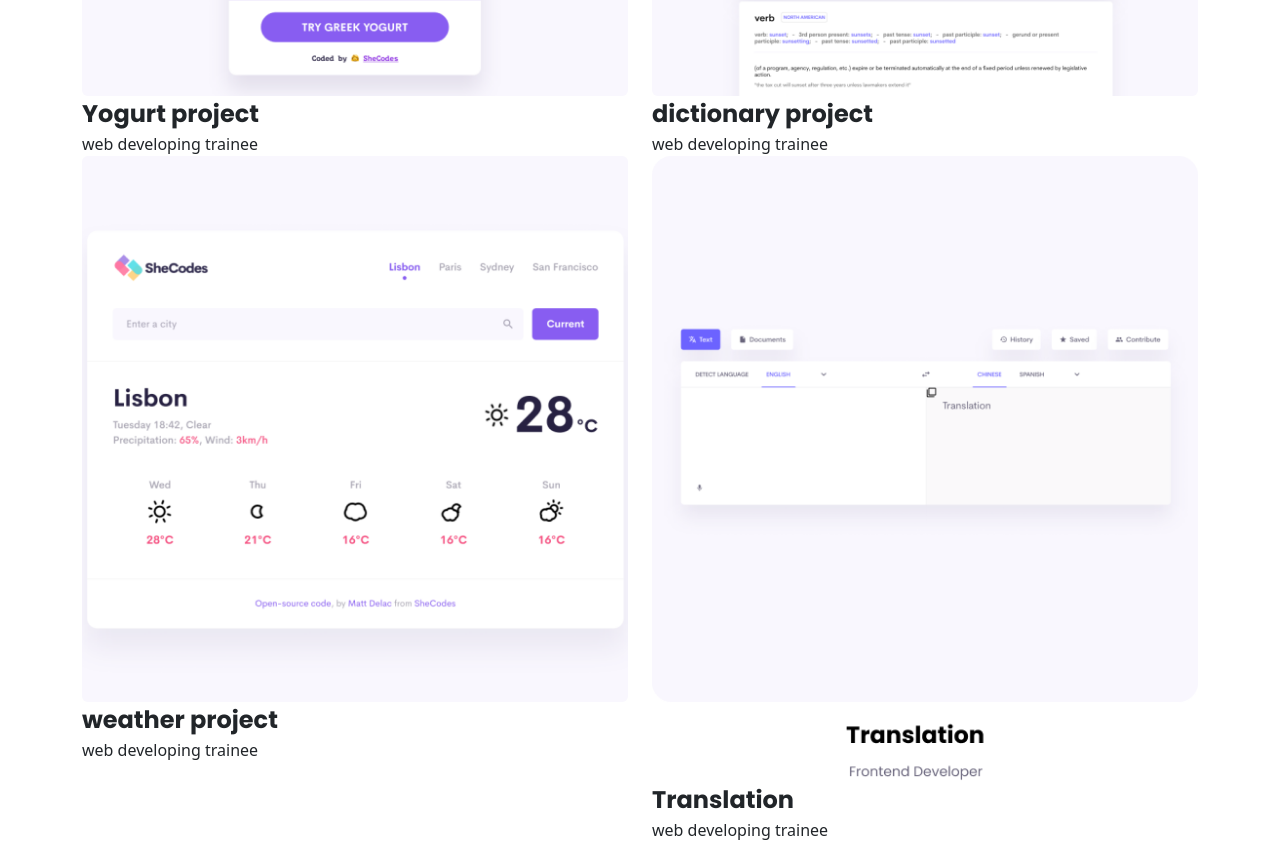
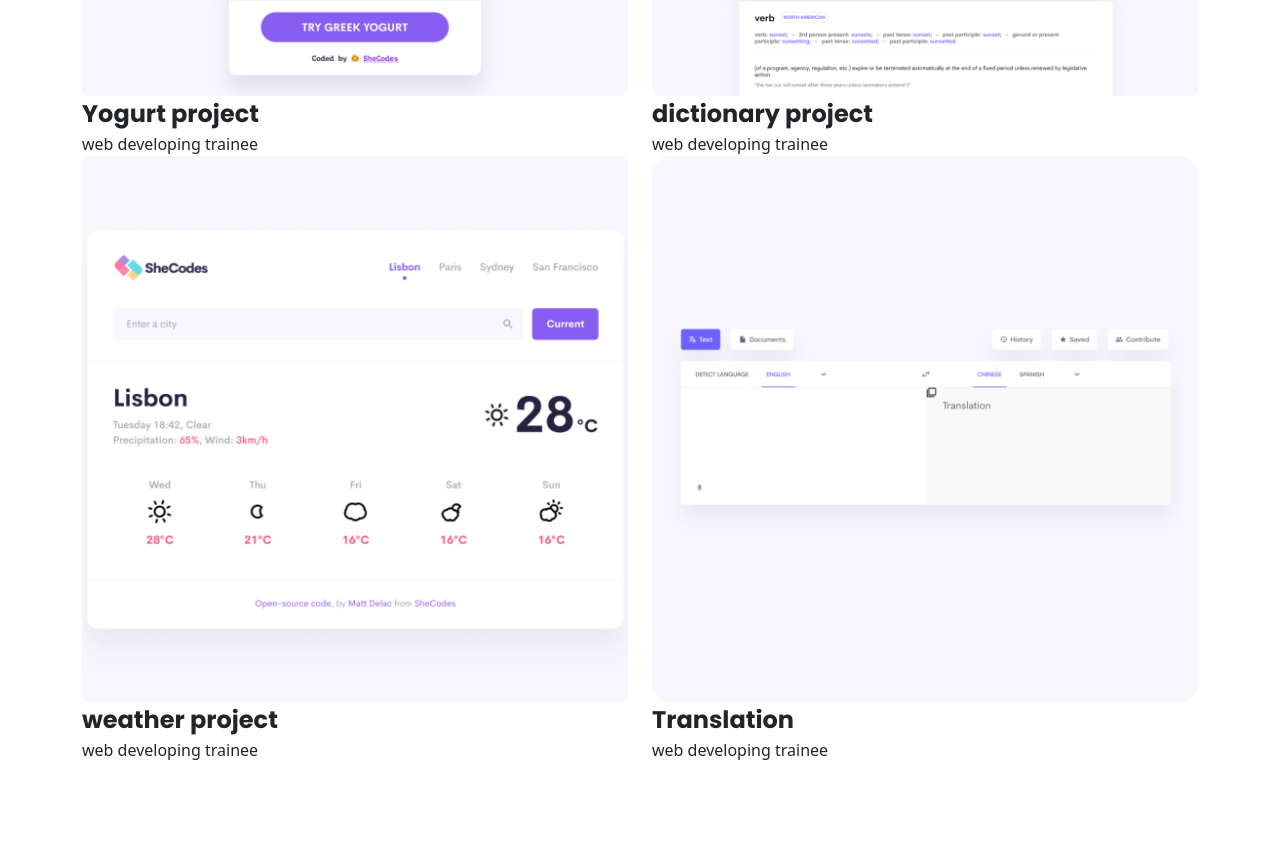
Before and after one commit to sosina-code/portfolio-project, a plain HTML site: page work.html in a window 1280 px wide. Shown: the part 506-1348 px from the top of the page. After the commit the page ends 1268 px from the top, so only its background shows below. Drawn offline with nearby package versions, Linux system fonts and the light colour scheme; a web font is replaced by a local one.

Commit message:
updated images

```diff
--- a/work.html
+++ b/work.html
@@ -40,7 +40,7 @@
    <div class="work"> web developing trainee</div>
 </div>
 <div class="col-6">
-    <img src="images/item.png" class="img-fluid rounded"/>
+    <img src="images/translat.png" class="img-fluid rounded"/>
     <div class="section">Translation</div>
    <div class="work"> web developing trainee</div>
 </div>
```
Also changed, not shown: images/item.png (deleted), images/translat.png (added).
